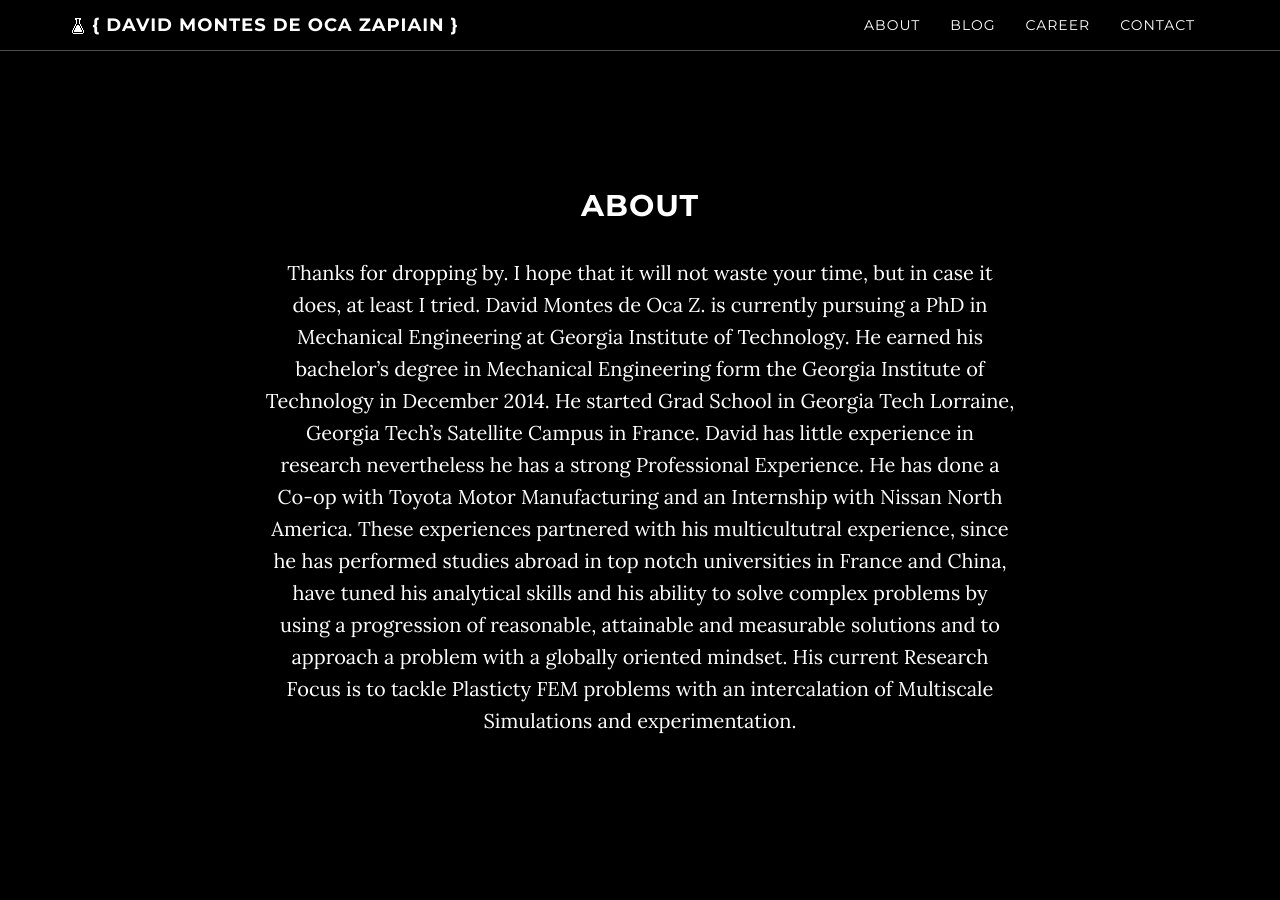
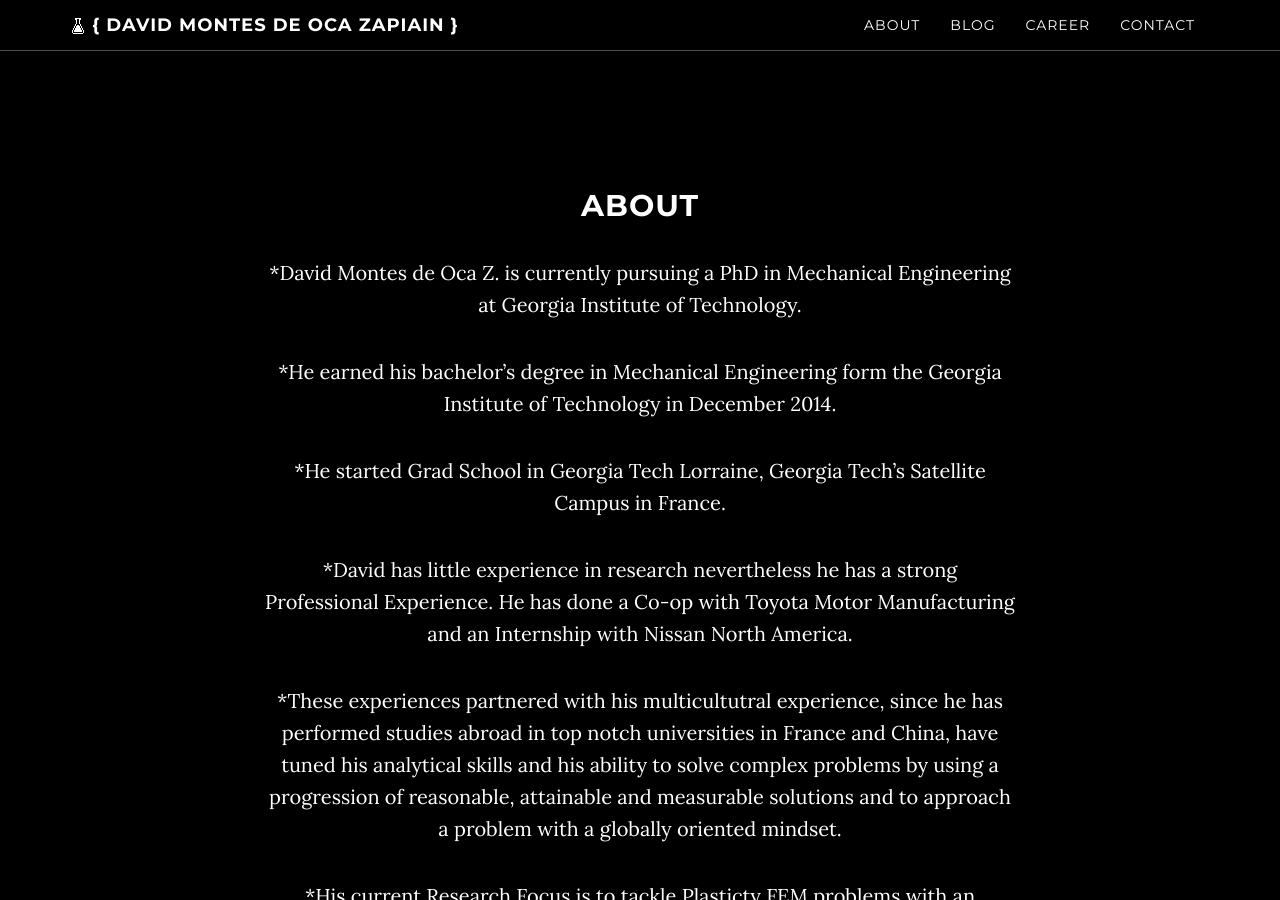
Before and after one commit to dmontesdocaz/dmontesdocaz.github.io, a Jekyll site: the page built from index.html, in a window 1280 px wide and 900 px high, scrolled down 961 px. Built offline with Jekyll 4.4.1, drawn with Linux system fonts in a browser that asks for light colours; comment, search, counter and statistics services are not loaded; some of the changed text lies outside the part shown.

Commit message:
Update about.html

```diff
--- a/about.html
+++ b/about.html
@@ -5,10 +5,15 @@ title: About
 ---
 ## About
 
-Thanks for dropping by. I hope that it will not waste your time, but in case it does, at least I tried.
-David Montes de Oca Z. is currently pursuing a PhD in Mechanical Engineering at Georgia Institute of Technology.
-He earned his bachelor’s degree in Mechanical Engineering form the Georgia Institute of Technology in December 2014.
-He started Grad School in Georgia Tech Lorraine, Georgia Tech’s Satellite Campus in France.
-David has little experience in research nevertheless he has a strong Professional Experience. He has done a Co-op with Toyota Motor Manufacturing and an Internship with Nissan North America.
-These experiences partnered with his multicultutral experience, since he has performed studies abroad in top notch universities in France and China, have tuned his analytical skills and his ability to solve complex problems by using a progression of reasonable, attainable and measurable solutions and to approach a problem with a globally oriented mindset.
-His current Research Focus is to tackle Plasticty FEM problems with an intercalation of Multiscale Simulations and experimentation.
+
+*David Montes de Oca Z. is currently pursuing a PhD in Mechanical Engineering at Georgia Institute of Technology.
+
+*He earned his bachelor’s degree in Mechanical Engineering form the Georgia Institute of Technology in December 2014.
+
+*He started Grad School in Georgia Tech Lorraine, Georgia Tech’s Satellite Campus in France.
+
+*David has little experience in research nevertheless he has a strong Professional Experience. He has done a Co-op with Toyota Motor Manufacturing and an Internship with Nissan North America.
+
+*These experiences partnered with his multicultutral experience, since he has performed studies abroad in top notch universities in France and China, have tuned his analytical skills and his ability to solve complex problems by using a progression of reasonable, attainable and measurable solutions and to approach a problem with a globally oriented mindset.
+
+*His current Research Focus is to tackle Plasticty FEM problems with an intercalation of Multiscale Simulations and experimentation.
```
